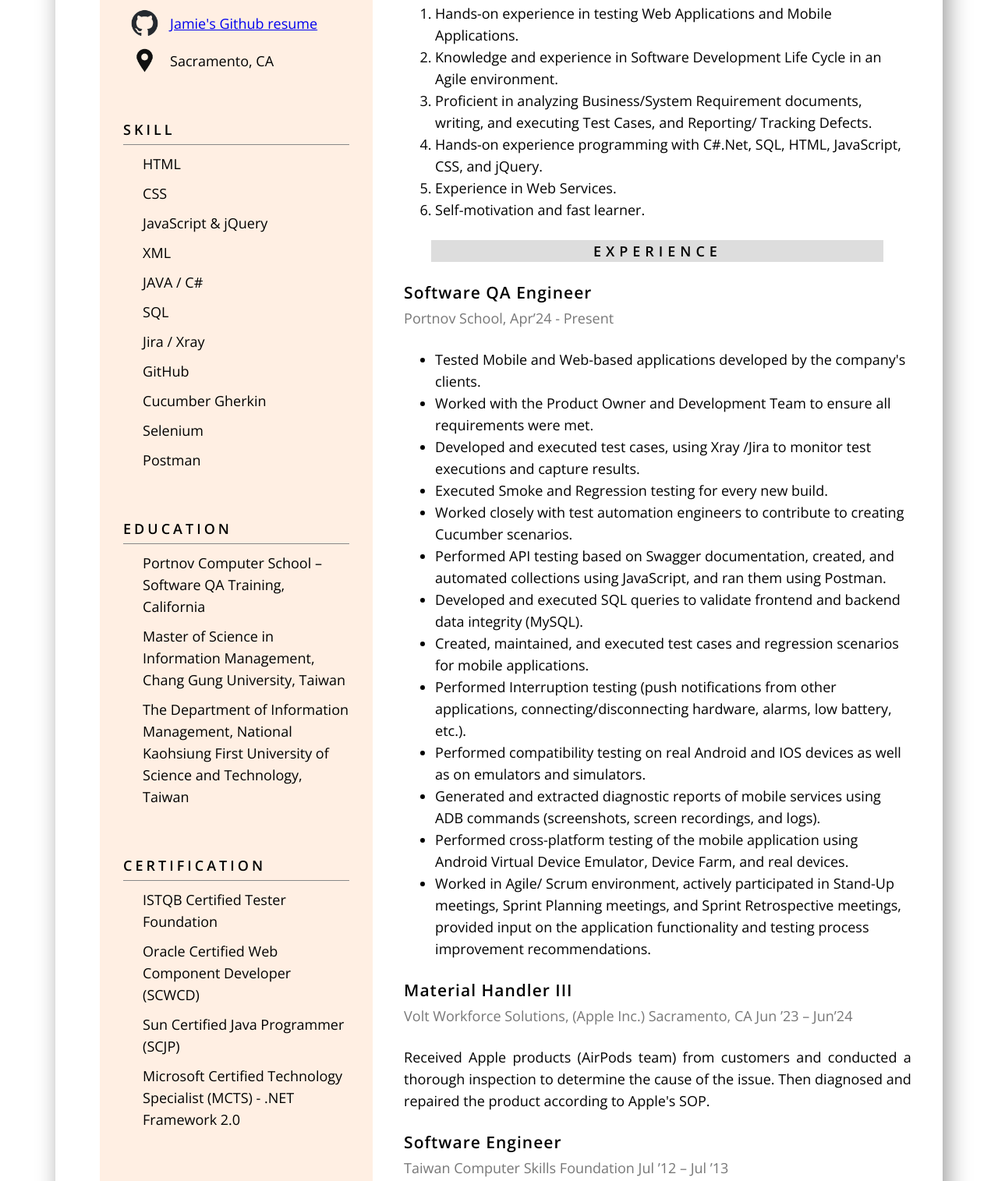
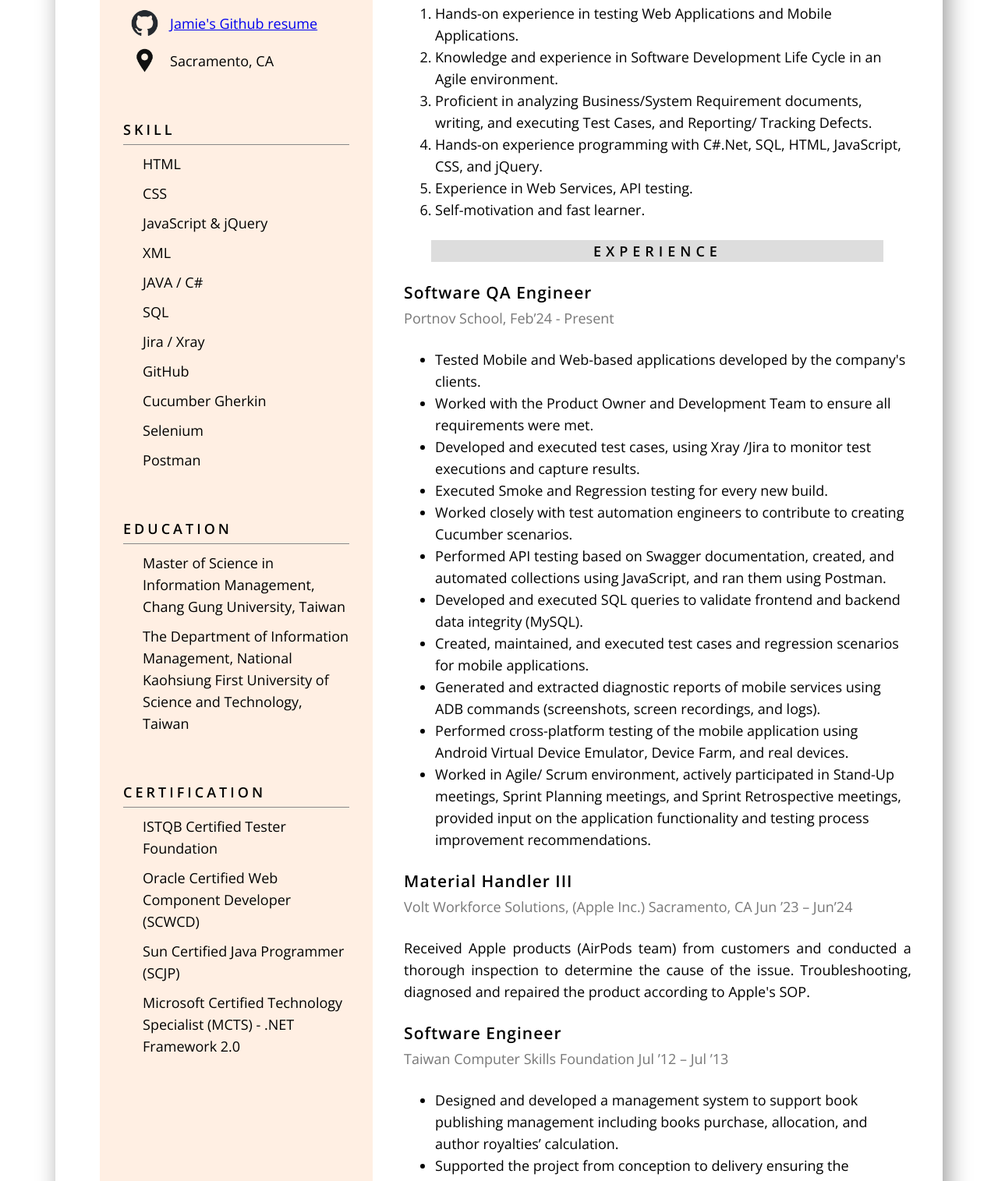
Before and after one commit to jamieglobal/resume, a plain HTML site: page index.html in a window 1280 px wide. Shown: the part 492-2007 px from the top of the page at 78% size. Drawn offline with nearby package versions, Linux system fonts and the light colour scheme.

Commit message:
slight modifications.

```diff
--- a/index.html
+++ b/index.html
@@ -40,7 +40,6 @@
         <p class="rela-block list-thing">Postman</p>
         <!--Education-->
         <p class="rela-block caps side-header">Education</p>
-        <p class="rela-block list-thing">Portnov Computer School – Software QA Training, California</p>
         <p class="rela-block list-thing">Master of Science in Information Management, Chang Gung University, Taiwan</p>
         <p class="rela-block list-thing">The Department of Information Management, National Kaohsiung First University of Science and Technology, Taiwan</p>
         <!--CERTIFICATION-->
@@ -60,14 +59,14 @@
                 <li>Knowledge and experience in Software Development Life Cycle in an Agile environment.</li>
                 <li>Proficient in analyzing Business/System Requirement documents, writing, and executing Test Cases, and Reporting/ Tracking Defects.</li>
                 <li>Hands-on experience programming with C#.Net, SQL, HTML, JavaScript, CSS, and jQuery.</li>
-                <li>Experience in Web Services. </li>
+                <li>Experience in Web Services, API testing. </li>
                 <li>Self-motivation and fast learner.</li>
             </ol>
 
         <div class="rela-block caps greyed">Experience</div>
 
         <h3>Software QA Engineer</h3>
-        <p class="light">Portnov School, Apr’24 - Present</p>
+        <p class="light">Portnov School, Feb’24 - Present</p>
         <p class="justified">
             <ul>
                 <li>Tested Mobile and Web-based applications developed by the company's clients.</li>
@@ -78,8 +77,6 @@
                 <li>Performed API testing based on Swagger documentation, created, and automated collections using JavaScript, and ran them using Postman.</li>
                 <li>Developed and executed SQL queries to validate frontend and backend data integrity (MySQL).</li>
                 <li>Created, maintained, and executed test cases and regression scenarios for mobile applications.</li>
-                <li>Performed Interruption testing (push notifications from other applications, connecting/disconnecting hardware, alarms, low battery, etc.).</li>
-                <li>Performed compatibility testing on real Android and IOS devices as well as on emulators and simulators.</li>
                 <li>Generated and extracted diagnostic reports of mobile services using ADB commands (screenshots, screen recordings, and logs).</li>
                 <li>Performed cross-platform testing of the mobile application using Android Virtual Device Emulator, Device Farm, and real devices.</li>
                 <li>Worked in Agile/ Scrum environment, actively participated in Stand-Up meetings, Sprint Planning meetings, and Sprint Retrospective meetings, provided input on the application functionality and testing process improvement recommendations.</li>
@@ -91,7 +88,7 @@
         <p class="light">Volt Workforce Solutions, (Apple Inc.) Sacramento, CA  Jun ’23 – Jun’24</p>
         <p class="justified">
             Received Apple products (AirPods team) from customers and conducted a thorough inspection to determine the cause of the issue.
-            Then diagnosed and repaired the product according to Apple's SOP.
+            Troubleshooting, diagnosed and repaired the product according to Apple's SOP.
         </p>
 
         <h3>Software Engineer</h3>
@@ -102,7 +99,6 @@
                 <li>Supported the project from conception to delivery ensuring the implementation is consistent with design decisions, standards, and best practices.</li>
                 <li>Translated complex business requirements into functional technical requirements.</li>
             </ul>
-
 
 
         <h3>Software Engineer</h3>
@@ -118,7 +114,7 @@
 
         <h3>Dataset Management Clerk / Software Engineer</h3>
         <p class="light">HSBC Taiwan (acquired The Chinese Bank) Oct’04 – Jul’08
-        (Sep’06–Jul’08 - Master's degree further study)</p>
+        (Sep’06–Jul’08 - Degree further education)</p>
         <p class="justified">
             <ol>
                 <li>Analyzed customers' profiles to input, organize, and manage information to ensure accuracy and completion of the database.</li>
```
